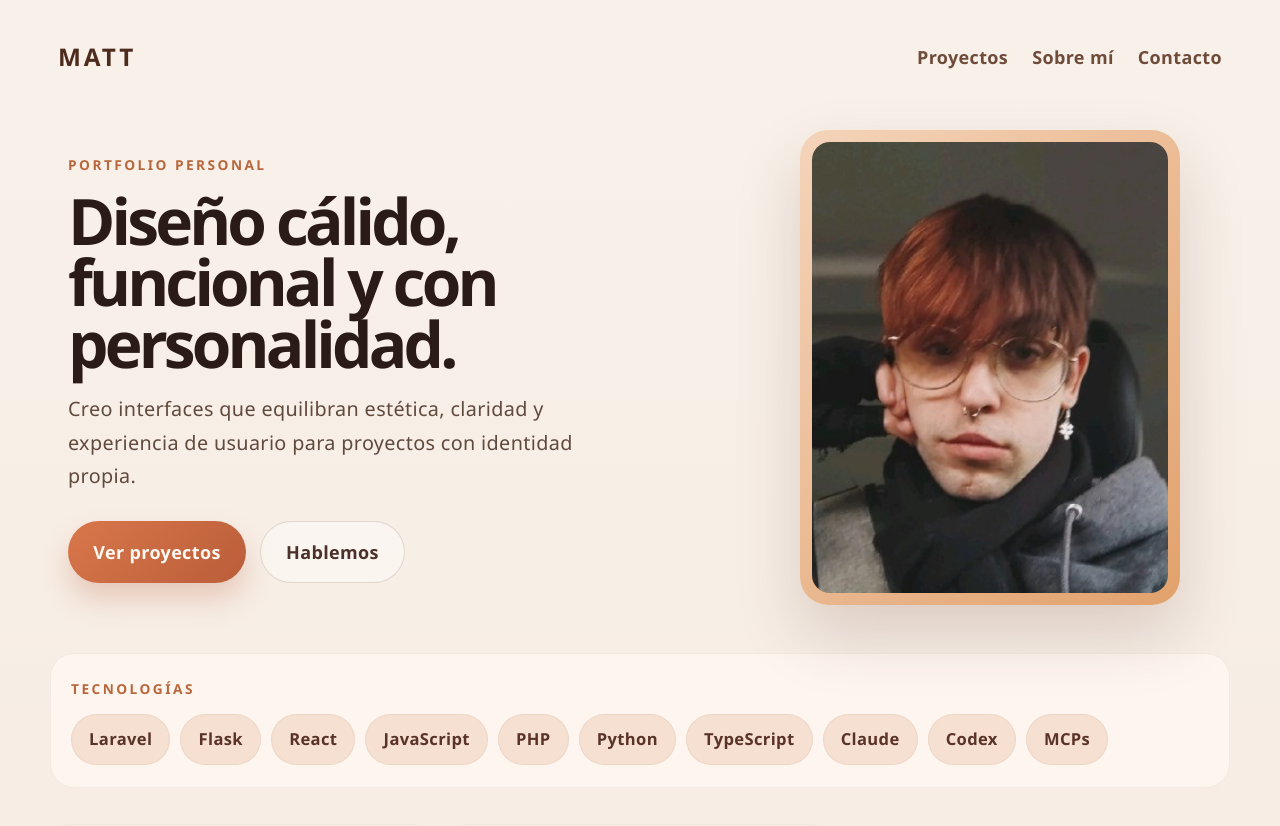
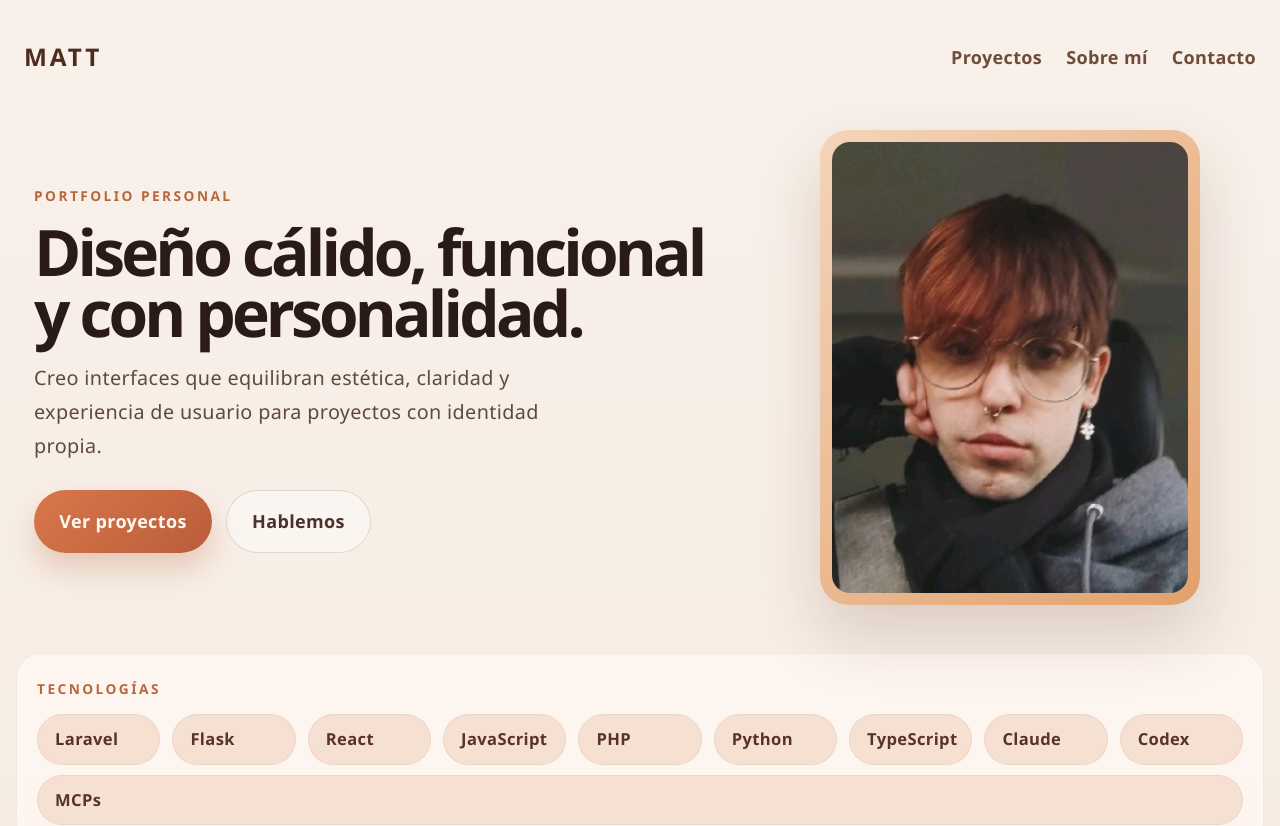
Before and after one commit to Nyxistiredzzz/PortfolioDigital, a React (Vite) app: page / in a window 1280 px wide. Shown: the top 826 px of the page. Built offline with nearby package versions, Linux system fonts and the light colour scheme.

Commit message:
Actualizar estilos de la sección de tecnologías: ajustar ancho y distribución de elementos

```diff
--- a/src/App.css
+++ b/src/App.css
@@ -1,5 +1,5 @@
 .portfolio-shell {
-  width: min(1180px, calc(100% - 32px));
+  width: min(1500px, calc(100% - 32px));
   margin: 0 auto;
   padding: 32px 0 52px;
 }
@@ -152,8 +152,15 @@
 .tech-list {
   display: flex;
   flex-wrap: wrap;
-  gap: 10px;
+  justify-content: space-between;
+  gap: 10px 12px;
   width: 100%;
+}
+
+.tech-list span {
+  flex: 1 1 120px;
+  min-width: 110px;
+  text-align: center;
 }
 
 .tech-list span {
```
